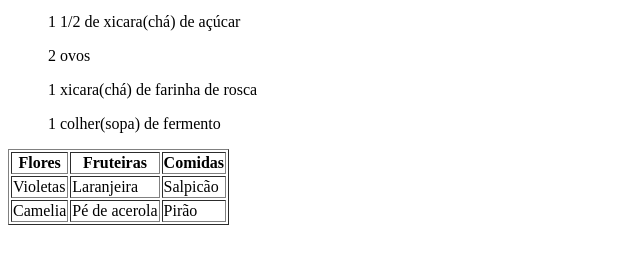
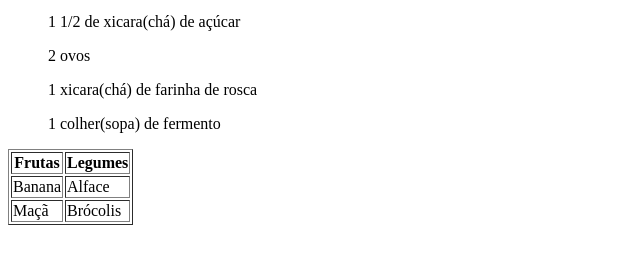
Before and after one commit to joaoRB12345/Primeiro-projeto, a plain HTML site: page index.html in a window 1280 px wide. Shown: the part 101-364 px from the top of the page, without its empty margins (0-640 px from the left). Drawn offline with Linux system fonts and the light colour scheme.

Commit message:
Correções
um pouco do que foi visto em aula

```diff
--- a/index.html
+++ b/index.html
@@ -15,19 +15,16 @@
 
       <table border="">
       <tr>
-        <th>Flores</th>
-        <th>Fruteiras</th>
-        <th>Comidas</th>
+        <th>Frutas</th>
+        <th>Legumes</th>
       </tr>
       <tr>
-        <td>Violetas</td>
-        <td>Laranjeira</td>
-        <td>Salpicão</td>
+        <td>Banana</td>
+        <td>Alface</td>
       </tr>
       <tr>
-        <td>Camelia</td>
-        <td>Pé de acerola</td>
-        <td>Pirão</td>
+        <td>Maçã</td>
+        <td>Brócolis</td>
       </tr>
     </table>
 </body>
```
Also changed, not shown: oi.html (+0 -1 lines).
